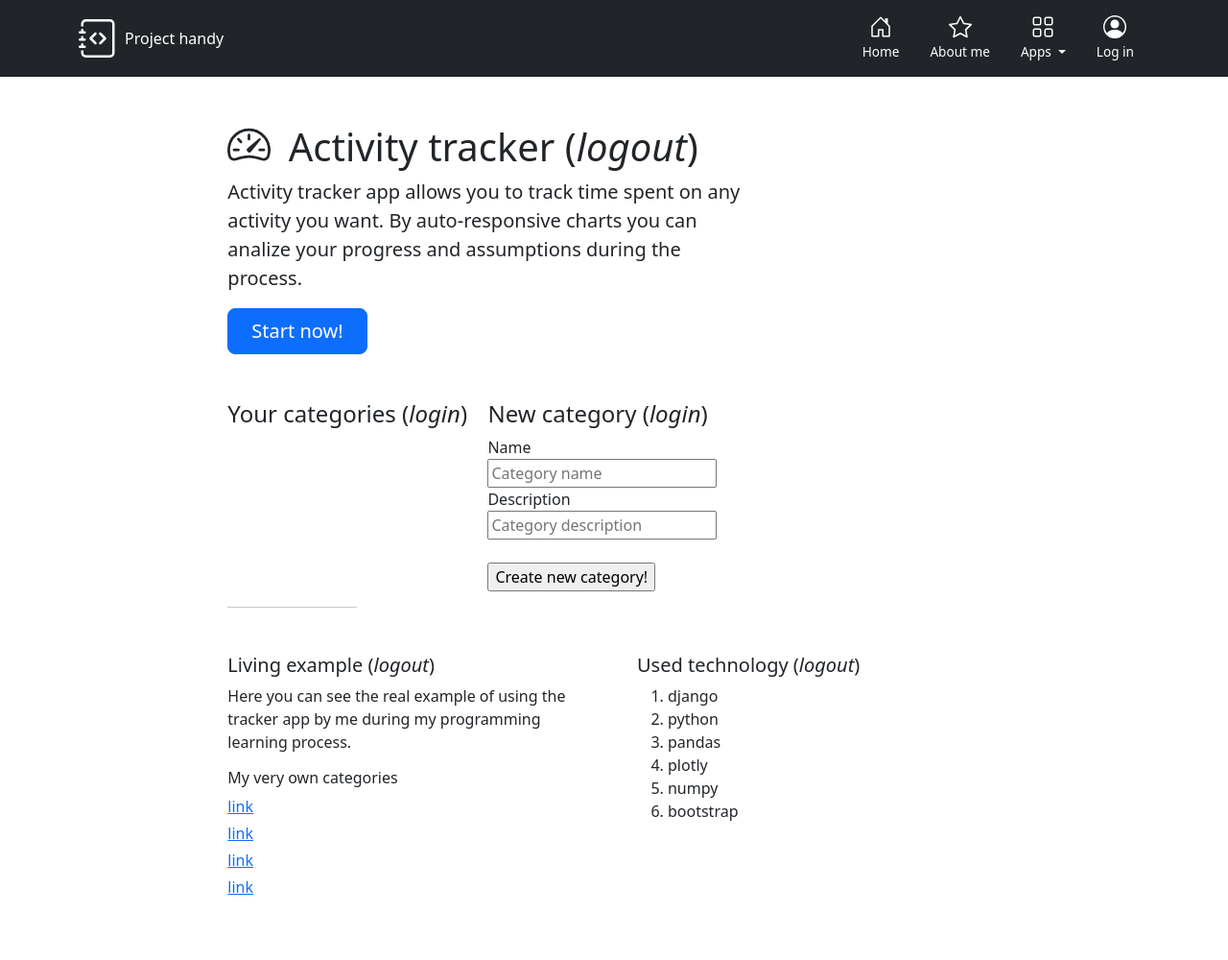
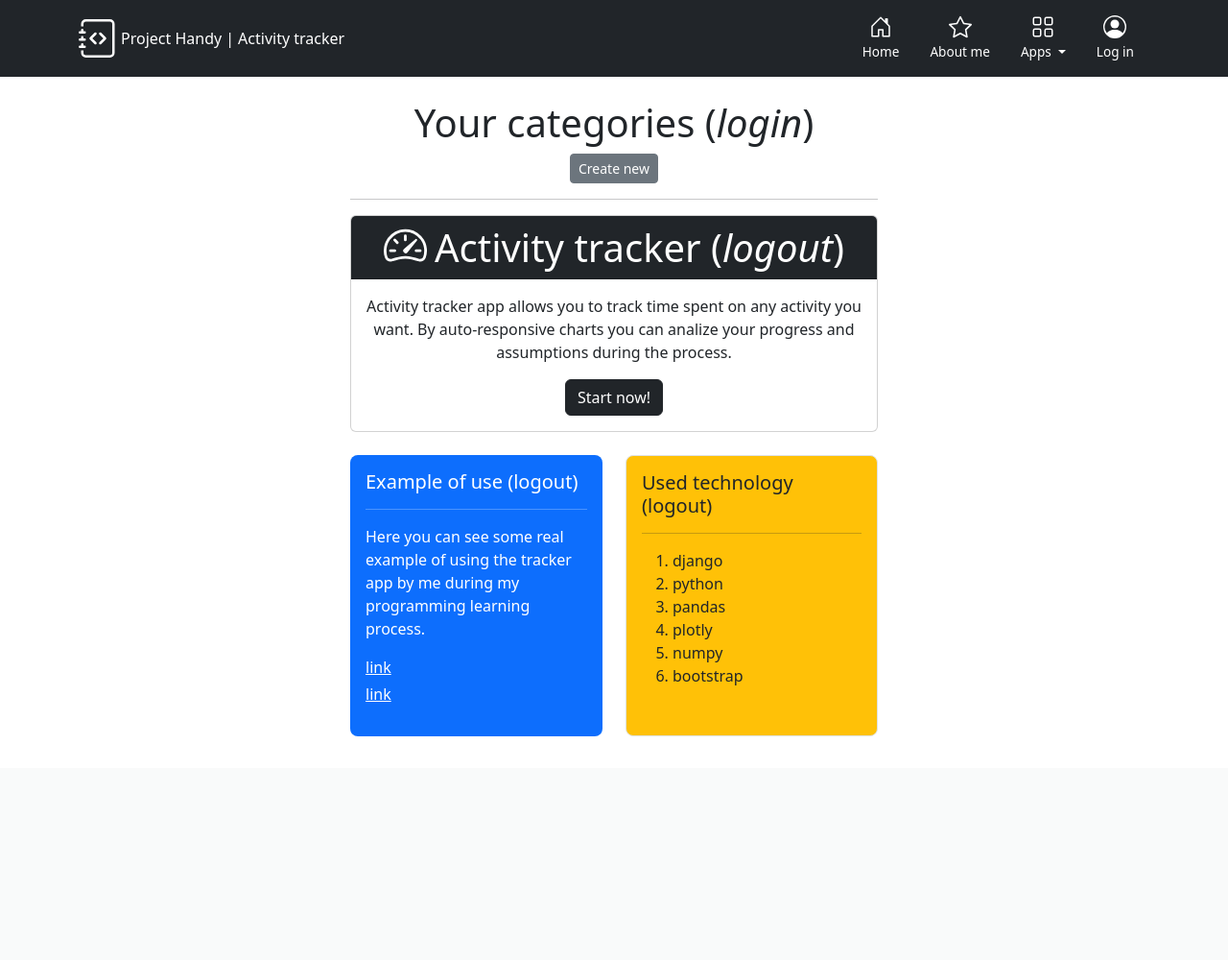
Before and after one commit to z-zaremska/project_handy, a Django app: page /tracker/ in a window 1280 px wide. Shown: the whole page at 96% size. After the commit the page ends 767 px from the top, so only its background shows below. Run offline with Django 4.2, Linux system fonts and the light colour scheme; data that the repository does not hold is empty; some libraries are stand-ins or nearby versions.

Commit message:
App tracker project page front-end setup.

```diff
--- a/app_tracker/templates/app_tracker/tracker_home.html
+++ b/app_tracker/templates/app_tracker/tracker_home.html
@@ -1,60 +1,101 @@
 {% extends 'base.html' %}
+
+{% block navbar %}
+
+    <a href="{% url 'project_home' %}" class="d-inline-flex align-items-center disabled"></a>
+    <p class="text-align-middle my-auto me-1">| Activity tracker</p>
+    </a>
+
+{% endblock navbar %}
 
 
 {% block content %}
 
-<div class="col-lg-8 mx-auto p-4 py-md-5">
-    <h1><svg class="bi me-2" width="45" height="45"><use xlink:href="#speedometer2"/></svg> Activity tracker (<i>logout</i>)</h1>
-    <p class="fs-5 col-md-8">Activity tracker app allows you to track time spent on any activity you want. By auto-responsive charts you can analize your progress and assumptions during the process.</p>
 
-    <div class="mb-5">
-      <a href="/docs/5.2/examples/" class="btn btn-primary btn-lg px-4">Start now!</a>
-    </div>
-
-    <div class="row g-2">
-        <div class="col-md-4">
-            <h4>Your categories (<i>login</i>)</h4>
+<div class="col-lg-6 mx-auto p-1 py-md-4">
+    <!-- Logged in -->
+    <div class="mb-3 text-center">
+        <div class="col-md">
+            <h4 class="display-6">Your categories (<i>login</i>)</h4>
             {% if all_categories %}
-            <ol>
+                <ul class="list-unstyled">
                 {% for category in all_categories %}
                     <li><a href="{% url 'app_tracker:category' category.id %}">{{category.name}}</a></li>
                 {% endfor %}
-            </ol>
+                </ul>
             {% endif %}
+
+
+            <!-- Button - trigger modal -->
+            <button type="button" class="btn btn-secondary btn-sm" data-bs-toggle="modal" data-bs-target="#exampleModal">
+                Create new
+            </button>
+            <hr>
+
+            <!-- Modal - Create new category -->
+            <div class="modal fade" id="exampleModal" tabindex="-1" aria-labelledby="exampleModalLabel" aria-hidden="true">
+                <div class="modal-dialog">
+                    <div class="modal-content">
+                        <div class="modal-header">
+                            <h1 class="modal-title fs-5 text-center" id="exampleModalLabel">Create new category</h1>
                         </div>
-
-        <div class="col-md-4">
-            <h4>New category (<i>login</i>)</h4>
                         <form method="POST">
                             {% csrf_token %}
-                <label for="name">Name</label><br>
-                <input name="name" id="name" type="text" placeholder="Category name"><br>
-                <label for="description">Description</label><br>
-                <input name="description" id="description" type="text" placeholder="Category description"><br><br>
-                <input type="submit" value="Create new category!">
-            </form>
+                            <div class="modal-body col-10 align-self-center">
+                                <div class="input-group input-group-sm flex-nowrap mb-2">
+                                    <span class="input-group-text" id="addon-wrapping">Name</span>
+                                    <input type="text" name="name" class="form-control" placeholder="e.g. running" aria-label="Name" aria-describedby="addon-wrapping">
+                                </div>
+                                <div class="input-group input-group-sm flex-nowrap mb-2">
+                                    <span class="input-group-text" id="addon-wrapping">Description</span>
+                                    <input type="text" name="description" class="form-control" placeholder="e.g. all running exercises" aria-label="Description" aria-describedby="addon-wrapping">
+                                </div>
+                            </div>
+                            <div class="modal-footer">
+                                <button type="button" class="btn btn-secondary btn-sm" data-bs-dismiss="modal">Cancel</button>
+                                <input type="submit" class="btn btn-success btn-sm" value="Save">
+                            </div>
                         </form>
                     </div>
                 </div>
-
-    <hr class="col-3 col-md-2 mb-5">
-
-    <div class="row g-5">
-
-        <div class="col-md-6">
-            <h5>Living example (<i>logout</i>)</h5>
-            <p>Here you can see the real example of using the tracker app by me during my programming learning process.</p>
-            <h6>My very own categories</h6>
-            <ul class="icon-list ps-0">
-            <li class="d-flex align-items-start mb-1"><a href="">link</a></li>
-            <li class="d-flex align-items-start mb-1"><a href="">link</a></li>
-            <li class="d-flex align-items-start mb-1"><a href="">link</a></li>
-            <li class="d-flex align-items-start mb-1"><a href="">link</a></li>
-            </ul>
+            </div>
+        </div>
     </div>
 
-        <div class="col-md-6">
-        <h5>Used technology (<i>logout</i>)</h5>
+
+    <!-- Logged out -->
+    <div>
+        <!-- App details -->
+        <div class="card">
+            <h5 class="card-header text-center bg-dark text-white display-6"><svg class="bi me-2" width="45" height="45"><use xlink:href="#speedometer2"/></svg>Activity tracker (<i>logout</i>)</h5>
+            <div class="card-body text-center">
+            <p class="card-text">Activity tracker app allows you to track time spent on any activity you want. By auto-responsive charts you can analize your progress and assumptions during the process.</p>
+            <div class="text-center">
+                <a href="#" class="btn btn-dark">Start now!</a>
+            </div>
+            </div>
+        </div>
+
+        <div class="row align-items-md-stretch mt-4">
+            <!-- Example section -->
+            <div class="col-md">
+                <div class=" h-100 p-3 text-bg-primary rounded-3">
+                    <h5>Example of use (logout)</h5>
+                    <hr>
+                    <p>
+                        Here you can see some real example of using the tracker app by me during my programming learning process.
+                        <ul class="icon-list ps-0">
+                            <li class="d-flex align-items-start mb-1"><a href="" class="text-white">link</a></li>
+                            <li class="d-flex align-items-start mb-1"><a href="" class="text-white">link</a></li>
+                        </ul>
+                    </p>
+                </div>
+            </div>
+            <!-- Technology section -->
+            <div class="col-md">
+                <div class="h-100 p-3 bg-warning border rounded-3">
+                    <h5>Used technology (logout)</h5>
+                    <hr>
                     <ol>
                         <li>django</li>
                         <li>python</li>
@@ -64,7 +105,8 @@
                         <li>bootstrap</li>
                     </ol>
                 </div>
-
+            </div>
+        </div>
     </div>
 
 </div>
--- a/templates/base.html
+++ b/templates/base.html
@@ -110,12 +110,20 @@
 
         <header>
             <div class="px-3 py-2 text-bg-dark">
-              <div class="container">
-                <div class="d-flex flex-wrap align-items-center justify-content-center justify-content-lg-start">
-                  <a href="{% url 'project_home' %}" class="d-flex align-items-center my-2 my-lg-0 me-lg-auto text-white text-decoration-none">
-                    <svg class="bi me-2" width="40" height="40" role="img" aria-label="Bootstrap"><use xlink:href="#journal-code"/></svg>Project handy
+                <!-- Site navigation -->
+                <div class="container d-flex justify-content-between">
+                  <!-- Beradcrump section - left -->
+                  <div class="d-inline-flex justify-content-start my-auto">
+                          <a href="{% url 'project_home' %}" class="d-inline-flex align-items-center nav-link">
+                            <svg class="bi me-1" width="40" height="40"><use xlink:href="#journal-code"></svg>
+                            <h6 class="text-align-middle my-auto me-1">Project Handy</h6>
                           </a>
-                  <ul class="nav col-12 col-lg-auto my-2 justify-content-center my-md-0 text-small">
+                          {% block navbar %}
+                          {% endblock navbar %}
+                  </div>
+                  <!-- Navbar - right -->
+                  <div class="justify-content-end">
+                    <ul class="nav col-12 col-lg-auto my-2 align-self-end my-md-0 text-small">
                       <li>
                         <a href="{% url 'project_home' %}" class="nav-link text-white">
                           <svg class="bi d-block mx-auto mb-1" width="24" height="24"><use xlink:href="#home"/></svg>
@@ -141,13 +149,13 @@
                                       </a>
                                   </li>
                                   <li>
-                                    <a class="dropdown-item" href="#">
+                                      <a class="dropdown-item disabled" href="#">
                                           <svg class="bi me-2" width="20" height="20"><use xlink:href="#cloud-sun"></svg>
                                           Weather
                                       </a>
                                   </li>
                                   <li>
-                                    <a class="dropdown-item" align='center' href="#">
+                                      <a class="dropdown-item disabled" href="#">
                                           <svg class="bi me-2" width="20" height="20"><use xlink:href="#list-task"></svg>
                                           To-do list
                                       </a>
@@ -168,9 +176,11 @@
         </header>
 
         <main>
+          <div class="container d-flex justify-content-center">
             {% block content %}
 
             {% endblock content %}
+          </div>
         </main>
 
         <script src="{% static 'bootstrap/js/bootstrap.js' %}"></script>
```
Lines whose indentation alone changed are shown as unchanged.
